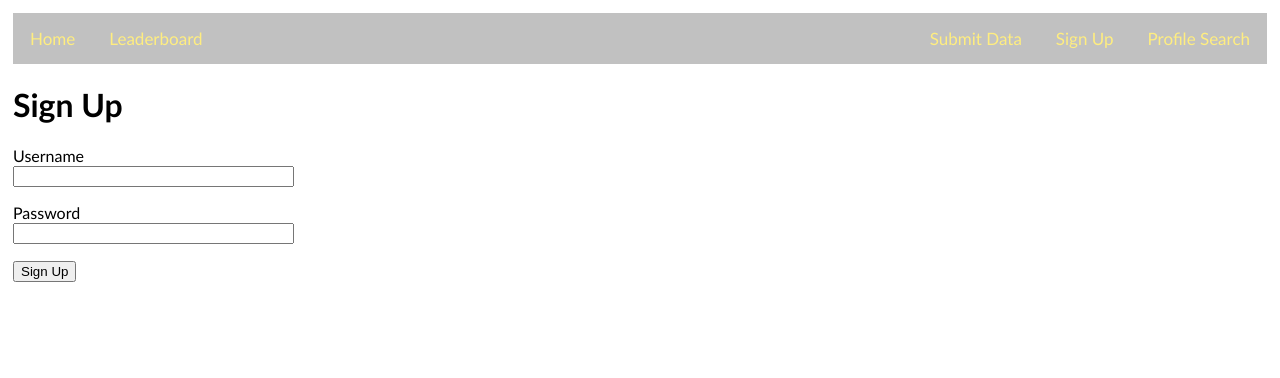
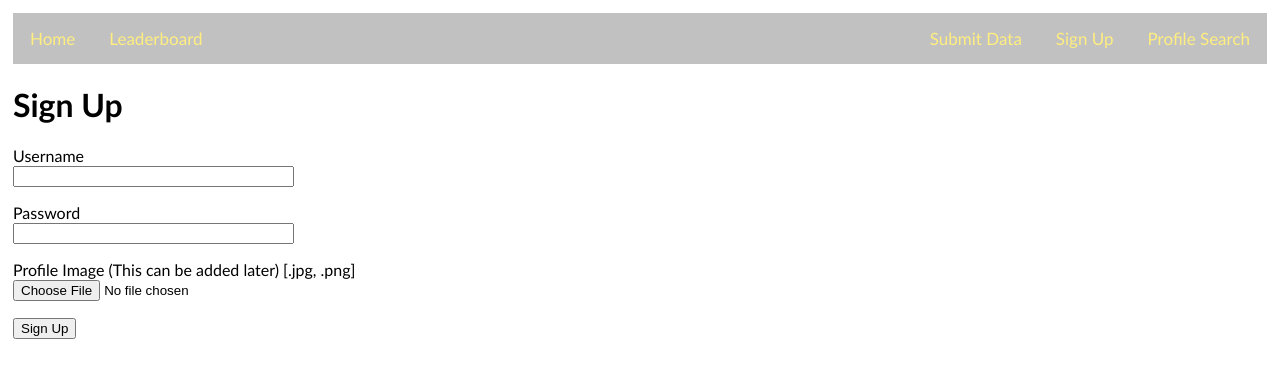
Before and after one commit to MJCaister/R6Web, a Flask app: page /signup in a window 1280 px wide. Shown: the top 378 px of the page. Run offline with Flask 2, Linux system fonts and the light colour scheme; some libraries are stand-ins or nearby versions.

Commit message:
Added Profile Imaged upload to Signup page - next add image saving

```diff
--- a/routes.py
+++ b/routes.py
@@ -97,10 +97,7 @@ def signup():
     if form.validate_on_submit():
         flash('Signup requested for {}.'.format(
               form.username.data))
-        cur.execute('''INSERT INTO ProfileInformation (username, password_hash)
-                    VALUES ('{}', '{}');'''.format(form.username.data,
-                                                   generate_password_hash(
-                                                    form.password.data)))
+        cur.execute('''INSERT INTO ProfileInformation (username, password_hash, profile_image) VALUES ('{}', '{}', '{}');'''.format(form.username.data, generate_password_hash(form.password.data)))
         conn.commit()
         return redirect(url_for('signup'))
     return render_template('signup.html', page_title="Sign Up", form=form)
--- a/templates/signup.html
+++ b/templates/signup.html
@@ -18,7 +18,13 @@
             <span style="color: red;">[{{ error }}]</span>
             {% endfor %}
         </p>
-
+        <p>
+            {{ form.image.label }}<br>
+            {{ form.image }}<br>
+            {% for error in form.image.errors %}
+            <span style="color: red;">[{{ error }}]</span>
+            {% endfor %}
+        </p>
         <p>{{ form.submit() }}</p>
     </form>
 {% endblock %}
--- a/users.py
+++ b/users.py
@@ -19,8 +19,8 @@ class SubmitData(FlaskForm):
 class Signup(FlaskForm):
     username = StringField('Username', validators=[DataRequired()])
     password = PasswordField('Password', validators=[DataRequired()])
-    image = FileField('Profile Image (This can be added later)', validators=[
-                      FileAllowed(['jpg', 'png'], 'Images only!')])
+    image = FileField('Profile Image (This can be added later) [.jpg, .png]', validators=[
+                      FileAllowed(['jpg', 'png'], '.jpg or .png only!')])
     submit = SubmitField('Sign Up')
 
 
```
